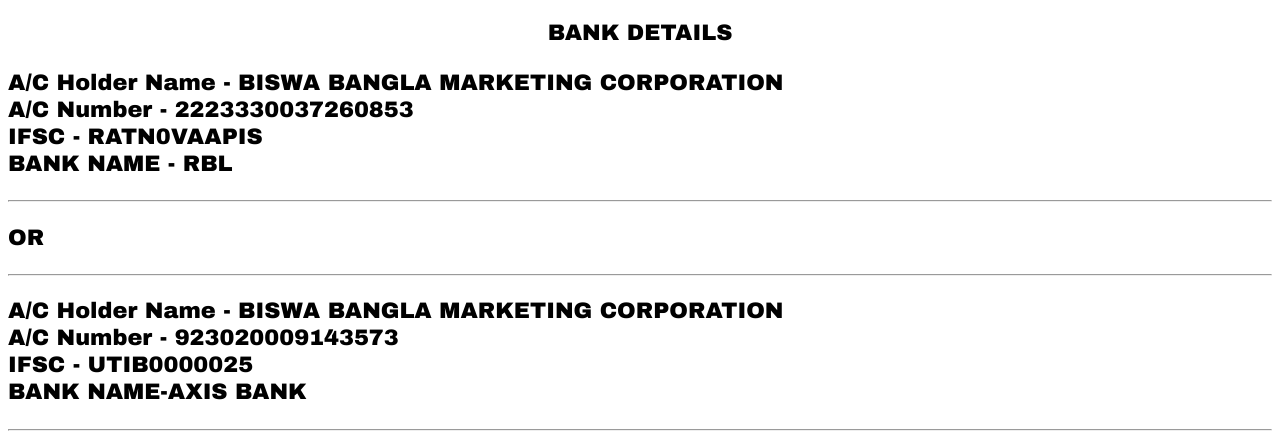
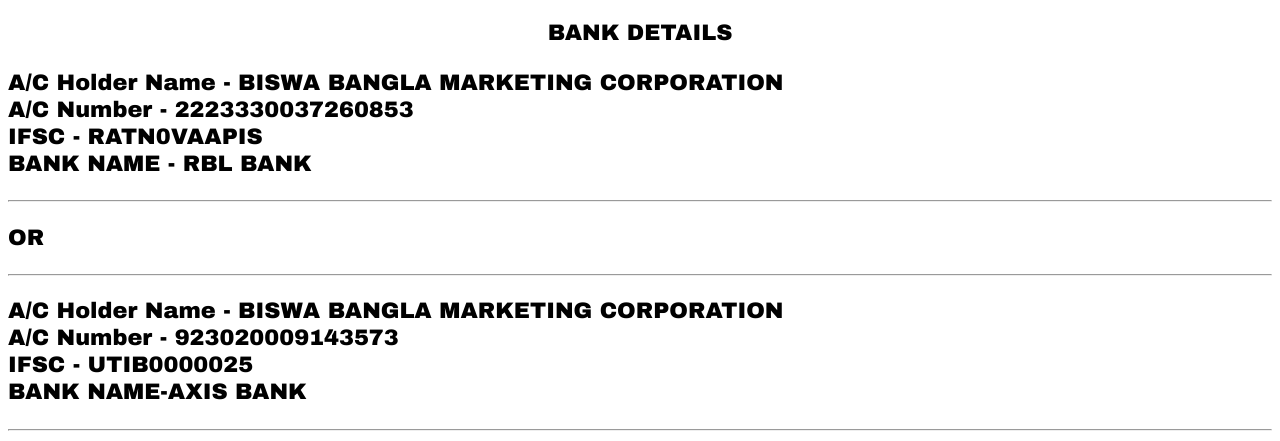
Before and after one commit to BISWABANGLADEPTOFGOVT/schoolguardgateway, a plain HTML site: page index.html in a window 1280 px wide. Shown: the part 511-952 px from the top of the page. Drawn offline with Linux system fonts and the light colour scheme.

Commit message:
Update index.html

```diff
--- a/index.html
+++ b/index.html
@@ -55,7 +55,7 @@ width: 300px;
           </div>
 
       <div>
-            <p style="text-align: justify;"><span style="font-family: arial black, sans-serif;">A/C Holder Name - BISWA BANGLA MARKETING CORPORATION <br/>A/C Number - 2223330037260853<br />IFSC - RATN0VAAPIS<br />BANK NAME - RBL</span></p>
+            <p style="text-align: justify;"><span style="font-family: arial black, sans-serif;">A/C Holder Name - BISWA BANGLA MARKETING CORPORATION <br/>A/C Number - 2223330037260853<br />IFSC - RATN0VAAPIS<br />BANK NAME - <b>RBL BANK</b></span></p>
           </div>
 
     <hr>
@@ -64,7 +64,7 @@ width: 300px;
          <hr>
 </div>
 <div>
-            <p style="text-align: justify;"><span style="font-family: arial black, sans-serif;">A/C Holder Name - BISWA BANGLA MARKETING CORPORATION <br/>A/C Number - 923020009143573<br />IFSC - UTIB0000025<br />BANK NAME-AXIS BANK </span></p>
+            <p style="text-align: justify;"><span style="font-family: arial black, sans-serif;">A/C Holder Name - BISWA BANGLA MARKETING CORPORATION <br/>A/C Number - 923020009143573<br />IFSC - UTIB0000025<br />BANK NAME-<b>AXIS BANK</b> </span></p>
 </div>
         <hr>
 
```
